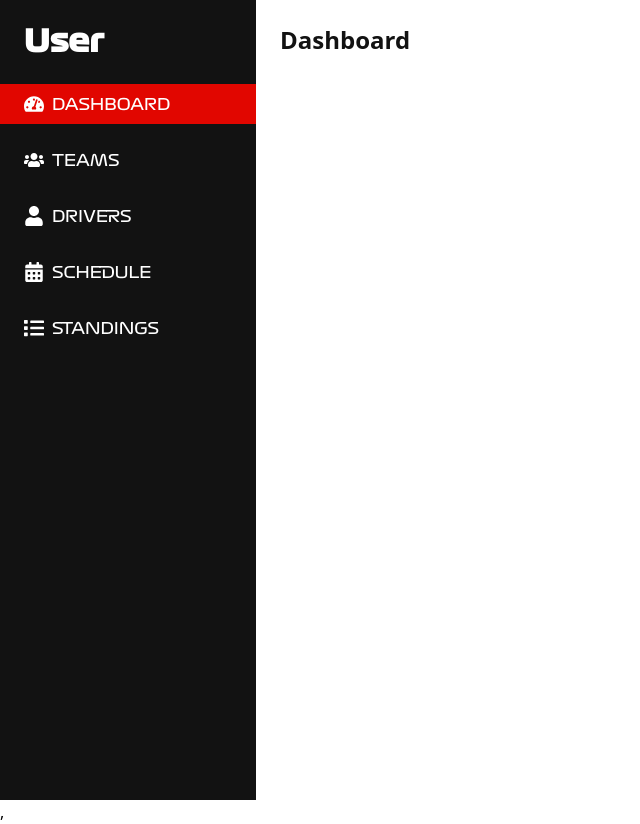
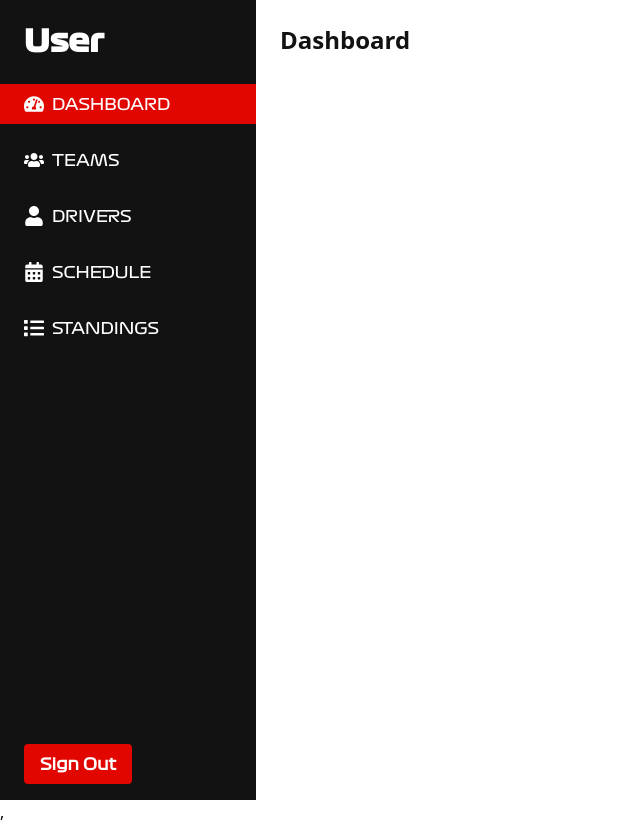
Before and after one commit to duda-el/F1, a React (Create React App) app: page /admin in a window 1280 px wide. Shown: the whole page, without its empty margins (0-640 px from the left). Built offline with nearby package versions, Linux system fonts and the light colour scheme.

Commit message:
changed admin

```diff
--- a/src/pages/Admin.jsx
+++ b/src/pages/Admin.jsx
@@ -1,7 +1,7 @@
 // Admin.jsx
 
 import React, { useState, useEffect } from 'react';
-import { FaTachometerAlt, FaUsers, FaUser, FaCalendarAlt, FaList } from 'react-icons/fa';
+import { FaTachometerAlt, FaUsers, FaUser, FaCalendarAlt, FaList, FaDoorOpen } from 'react-icons/fa';
 
 const Admin = () => {
   const [selectedNavItem, setSelectedNavItem] = useState('Dashboard');
@@ -29,10 +29,15 @@ const Admin = () => {
     };
   }, []);
 
+  const handleSignOut = () => {
+    // Implement sign out logic here
+    console.log('Signing out...');
+  };
+
   return (
     <div className="flex h-screen">
       {/* Sidebar */}
-      <div className="bg-custom-black text-white w-64">
+      <div className="bg-custom-black text-white w-64 flex flex-col">
         <div className="py-6 px-6">
           <h1 className="text-3xl font-bold" style={{ fontFamily: "formula1-bold" }}>User</h1>
         </div>
@@ -50,6 +55,12 @@ const Admin = () => {
             </div>
           ))}
         </nav>
+        {/* Sign Out Button */}
+        <div className="mt-auto py-4 px-6 cursor-pointer" onClick={handleSignOut} style={{ fontFamily: "formula1" }}>
+          <button className="text-md font-bold focus:outline-none flex items-center bg-custom-red text-white py-2 px-4 rounded">
+            Sign Out
+          </button>
+        </div>
       </div>
 
       {/* Main Content Area */}
```
